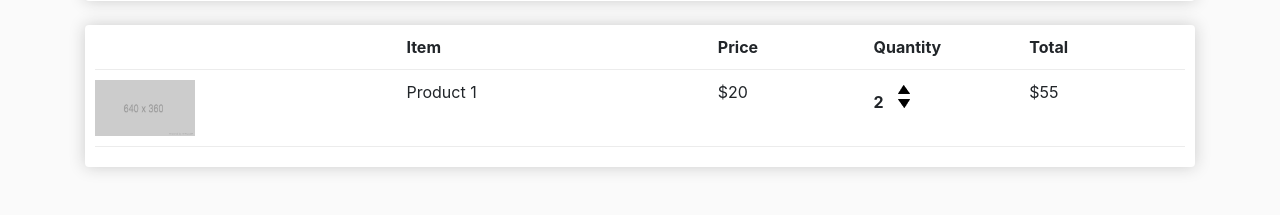
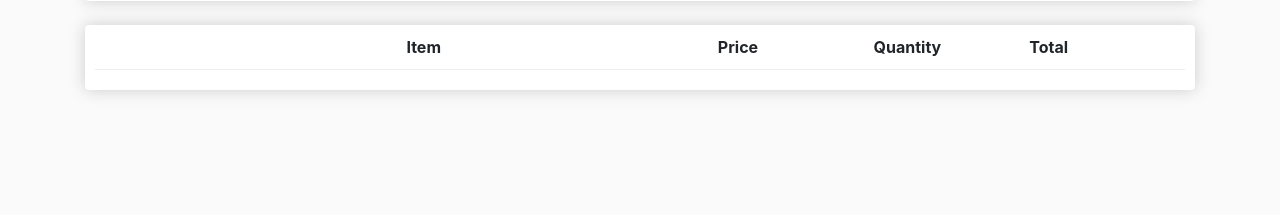
Before and after one commit to petualangan/django-webstore-rw, a Django app: page /cart/ in a window 1280 px wide. Shown: the part 261-476 px from the top of the page. Run offline with Django 3.2, Linux system fonts and the light colour scheme; some libraries are stand-ins or nearby versions.

Commit message:
page checkout dinamis

```diff
--- a/ecommerce/store/models.py
+++ b/ecommerce/store/models.py
@@ -44,6 +44,11 @@ class OrderItem(models.Model):
     quantity = models.IntegerField(default=0, null=True, blank=True)
     date_added = models.DateTimeField(auto_now_add=True)
 
+    @property
+    def get_total(self): # menghitung total harga
+        total = self.product.price * self.quantity
+        return total
+
 class ShippingAddress(models.Model):
     customer = models.ForeignKey(Customer, on_delete=models.SET_NULL, null=True)
     order = models.ForeignKey(Order, on_delete=models.SET_NULL, null=True)
--- a/ecommerce/store/templates/store/cart.html
+++ b/ecommerce/store/templates/store/cart.html
@@ -31,20 +31,22 @@
                 <div style="flex:1"><strong>Total</strong></div>
             </div>
 
+            {% for item in items %} <!-- items dari views.py, variablenya miliknya cart-->
             <div class="cart-row">
-                <div style="flex:2"><img class="row-image" src="{% static 'images/placeholder.png' %}"></div>
-                <div style="flex:2"><p>Product 1</p></div>
-                <div style="flex:1"><p>$20</p></div>
+                <div style="flex:2"><img class="row-image" src="{{item.product.imageURL}}"></div>
+                <div style="flex:2"><p>{{item.product.name}}</p></div>
+                <div style="flex:1"><p>${{item.product.price|floatformat:2}}</p></div> <!-- floatformat, 2 angka dibelakang koma-->
                 <div style="flex:1">
-                    <p class="quantity">2</p>
+                    <p class="quantity">{{item.quantity}}</p>
                     <div class="quantity">
                         <img class="chg-quantity" src="{% static 'images/arrow-up.png'%}">
 
                         <img class="chg-quantity" src="{% static 'images/arrow-down.png'%}">
                     </div>
                 </div>
-                <div style="flex:1"><p>$55</p></div>
+                <div style="flex:1"><p>${{item.get_total}}</p></div>
             </div>
+            {% endfor %}
         </div>
     </div>
 </div>
--- a/ecommerce/store/templates/store/store.html
+++ b/ecommerce/store/templates/store/store.html
@@ -13,7 +13,7 @@
 
             <button class="btn btn-outline-secondary add-btn">Add to Cart</button>
             <a class="btn btn-outline-success" href="#">View</a>
-            <h4 style="display: inline-block; float:right"><strong>${{product.price}}</strong></h4> <!-- ambil harganya -->
+            <h4 style="display: inline-block; float:right"><strong>${{product.price|floatformat:2}}</strong></h4> <!-- ambil harganya | biar desimalnya 2 angka dibelakang koma -->
         </div>
     </div>
     {% endfor %}
--- a/ecommerce/store/views.py
+++ b/ecommerce/store/views.py
@@ -5,14 +5,25 @@ from .models import * #import semua yang ada di models
 # Mendefinisikan halaman web
 
 def store(request):
-    products = Product.objects.all() #nyimpen semua isi dari Product yang ada dimodel ke -> products
+    products = Product.objects.all() #nyimpen semua isi dari Product yang ada dimodels ke -> products
     context = {
         'products': products
     }
     return render(request, 'store/store.html', context) # template store.html didalem folder store
 
 def cart(request):
-    context = {}
+
+    #kalau usernya login
+    if request.user.is_authenticated:
+        customer = request.user.customer
+        order, created = Order.objects.get_or_create(customer=customer, complete=False)
+        items = order.orderitem_set.all()
+    else:
+        items = [] #kalo nggak, itemnya kosong
+
+    context = {
+        'items': items
+    }
     return render(request, 'store/cart.html', context)
 
 def checkout(request):
```
Also changed, not shown: ecommerce/static/images/shoes_yLoUKMj.jpg (added).
